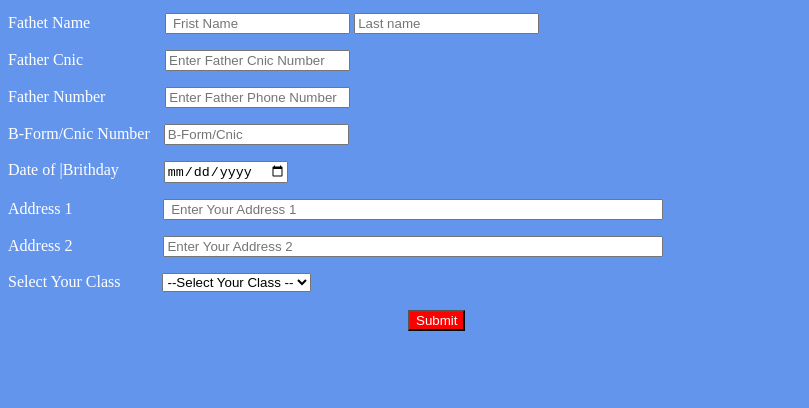
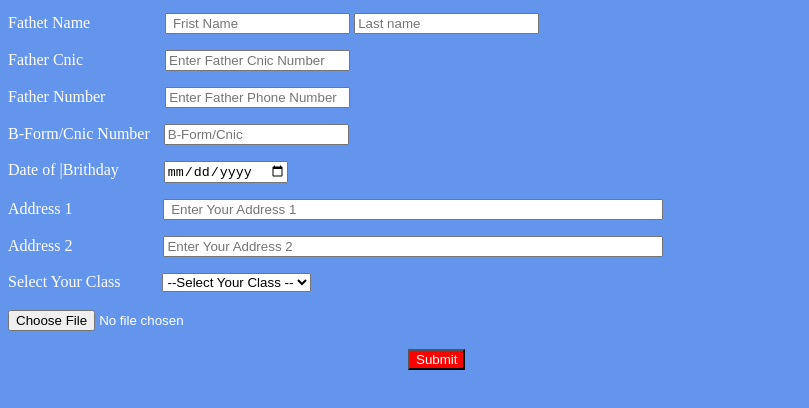
Before and after one commit to SharyarHashmi/html, a plain HTML site: page index.html in a window 1280 px wide. Shown: the part 90-498 px from the top of the page, without its empty margins (0-809 px from the left). Drawn offline with Linux system fonts and the light colour scheme.

Commit message:
add file

```diff
--- a/index.html
+++ b/index.html
@@ -34,6 +34,8 @@
                 <option value="Class 9">class 9</option>
                 <option value="Class 10">Class 10</option>
             </select><br><br>
+            <input type="file"  id="file">
+            <br><br>
             <button>Submit</button>
             </p>
         </div>
```
Also changed, not shown: style.css (line endings or trailing spaces).
